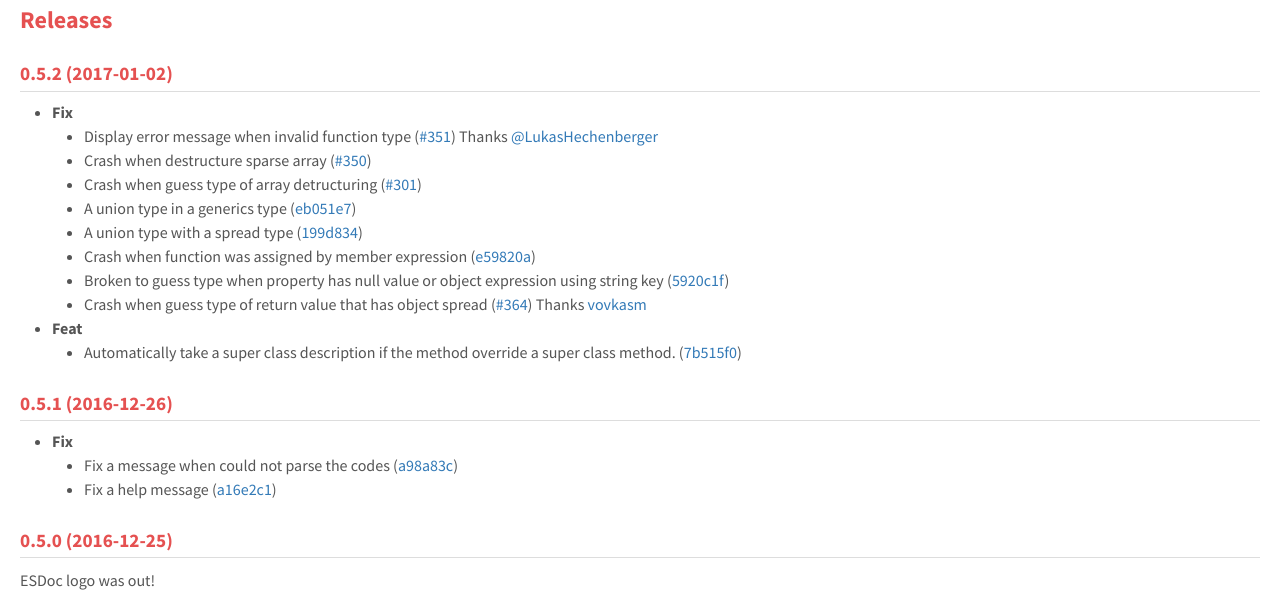
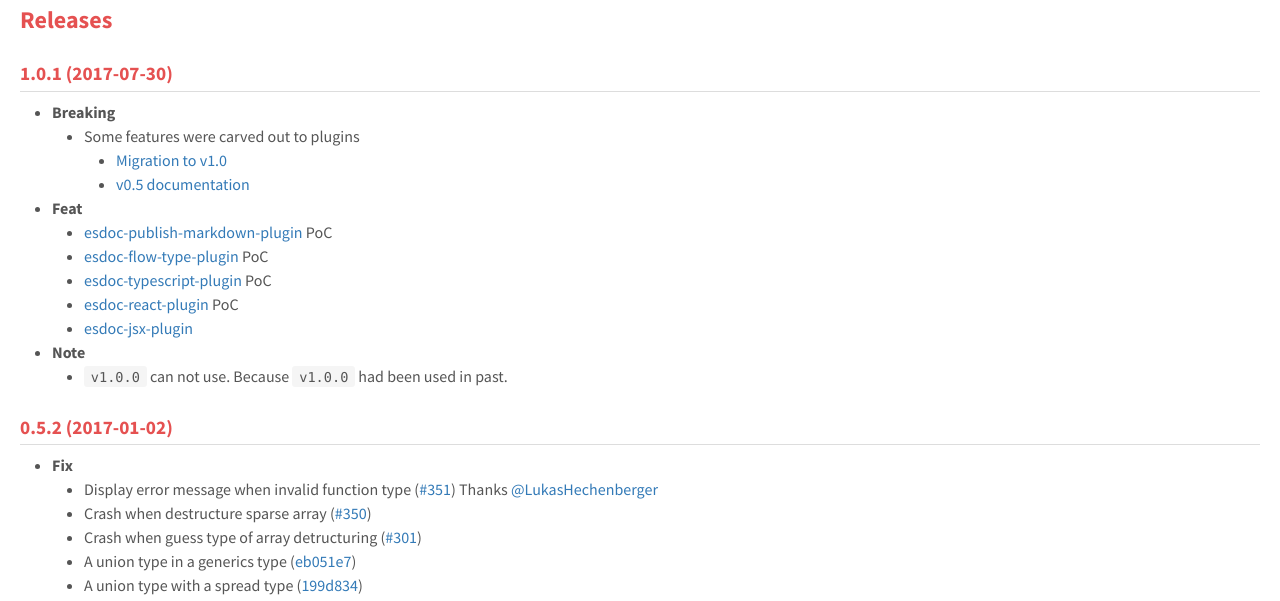
Before and after one commit to esdoc/esdoc-site, a website: page docs/manual/CHANGELOG.html in a window 1280 px wide. Shown: the part 66-667 px from the top of the page. Drawn offline with Linux system fonts and the light colour scheme; files that its build step writes are made by us from their sources; grey boxes are pictures that could not be loaded.

Commit message:
fix: use latest

```diff
--- a/docs/manual/CHANGELOG.html
+++ b/docs/manual/CHANGELOG.html
@@ -148,6 +148,7 @@
     <ul class="manual-toc">
 
     <li data-ice="manualNav" class="indent-h1" data-link="manual/CHANGELOG.html"><a href="manual/CHANGELOG.html" data-ice="link">Changelog</a></li>
+<li data-ice="manualNav" class="indent-h2" data-link="manual/CHANGELOG.html"><a href="manual/CHANGELOG.html#1-0-1--2017-07-30-" data-ice="link">1.0.1 (2017-07-30)</a></li>
 <li data-ice="manualNav" class="indent-h2" data-link="manual/CHANGELOG.html"><a href="manual/CHANGELOG.html#0-5-2--2017-01-02-" data-ice="link">0.5.2 (2017-01-02)</a></li>
 <li data-ice="manualNav" class="indent-h2" data-link="manual/CHANGELOG.html"><a href="manual/CHANGELOG.html#0-5-1--2016-12-26-" data-ice="link">0.5.1 (2016-12-26)</a></li>
 <li data-ice="manualNav" class="indent-h2" data-link="manual/CHANGELOG.html"><a href="manual/CHANGELOG.html#0-5-0--2016-12-25-" data-ice="link">0.5.0 (2016-12-25)</a></li>
@@ -179,7 +180,29 @@
 </div>
 </nav>
 
-<div class="content" data-ice="content"><div class="github-markdown" data-ice="content"><h1 id="changelog">Releases</h1><h2 id="0-5-2--2017-01-02-">0.5.2 (2017-01-02)</h2><ul>
+<div class="content" data-ice="content"><div class="github-markdown" data-ice="content"><h1 id="changelog">Releases</h1><h2 id="1-0-1--2017-07-30-">1.0.1 (2017-07-30)</h2><ul>
+<li><strong>Breaking</strong><ul>
+<li>Some features were carved out to plugins<ul>
+<li><a href="https://esdoc.org/manual/migration.html">Migration to v1.0</a></li>
+<li><a href="https://esdoc.org/v0.5/index.html">v0.5 documentation</a></li>
+</ul>
+</li>
+</ul>
+</li>
+<li><strong>Feat</strong><ul>
+<li><a href="https://github.com/esdoc/esdoc-plugins/tree/master/esdoc-publish-markdown-plugin">esdoc-publish-markdown-plugin</a> PoC</li>
+<li><a href="https://github.com/esdoc/esdoc-plugins/tree/master/esdoc-flow-type-plugin">esdoc-flow-type-plugin</a> PoC</li>
+<li><a href="https://github.com/esdoc/esdoc-plugins/tree/master/esdoc-typescript-plugin">esdoc-typescript-plugin</a> PoC</li>
+<li><a href="https://github.com/esdoc/esdoc-plugins/tree/master/esdoc-react-plugin">esdoc-react-plugin</a> PoC</li>
+<li><a href="https://github.com/esdoc/esdoc-plugins/tree/master/esdoc-jsx-plugin">esdoc-jsx-plugin</a></li>
+</ul>
+</li>
+<li><strong>Note</strong><ul>
+<li><code>v1.0.0</code> can not use. Because <code>v1.0.0</code> had been used in past.</li>
+</ul>
+</li>
+</ul>
+<h2 id="0-5-2--2017-01-02-">0.5.2 (2017-01-02)</h2><ul>
 <li><strong>Fix</strong><ul>
 <li>Display error message when invalid function type (<a href="https://github.com/esdoc/esdoc/issues/351">#351</a>) Thanks <a href="https://github.com/LukasHechenberger">@LukasHechenberger</a></li>
 <li>Crash when destructure sparse array (<a href="https://github.com/esdoc/esdoc/issues/350">#350</a>)</li>
--- a/package.json
+++ b/package.json
@@ -5,7 +5,7 @@
     "build": "./node_modules/.bin/esdoc"
   },
   "dependencies": {
-    "esdoc": "alpha",
+    "esdoc": "latest",
     "esdoc-standard-plugin": "latest",
     "esdoc-inject-style-plugin": "latest",
     "esdoc-inject-script-plugin": "latest",
```
Also changed, not shown: docs/index.html (+23 -1 lines), docs/manual/api.html (+1 -0 lines), docs/manual/config.html (+1 -0 lines), docs/manual/faq.html (+1 -0 lines), docs/manual/feature.html (+1 -0 lines), docs/manual/index.html (+23 -1 lines), docs/manual/migration.html (+1 -0 lines), docs/manual/tags.html (+1 -0 lines), docs/manual/usage.html (+1 -0 lines).
